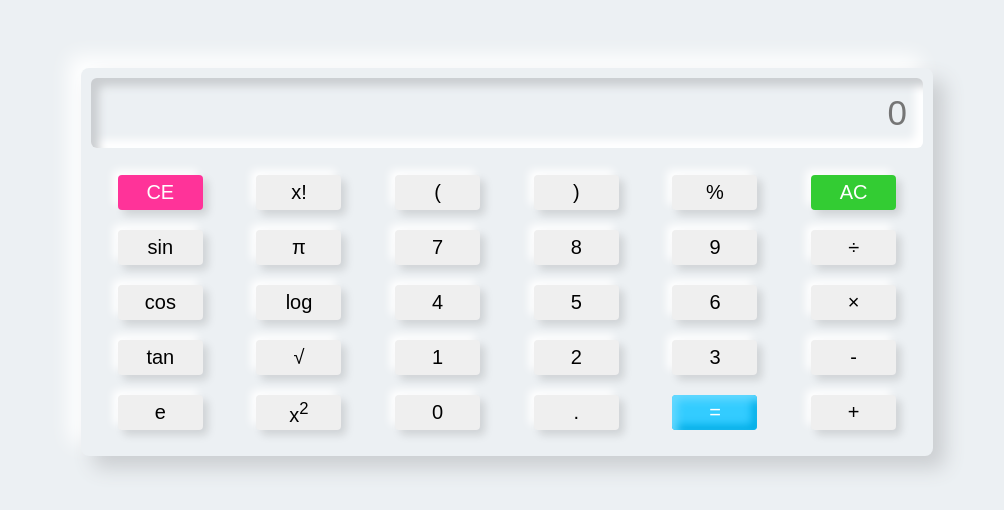
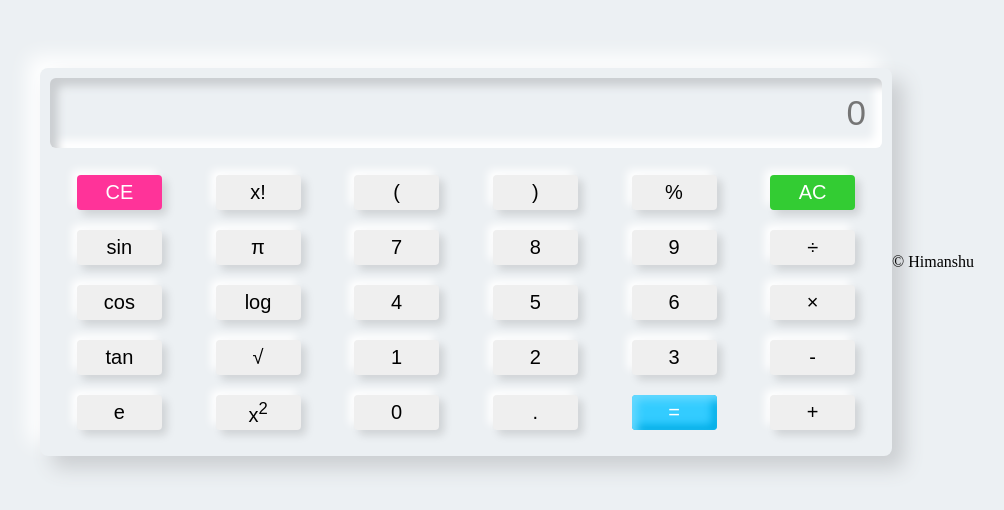
Before and after one commit to HKSNGU/Calculator, a plain HTML site: page index.html in a window 1280 px wide. Shown: the part 138-648 px from the top of the page, without its empty margins (133-1137 px from the left). Drawn offline with Linux system fonts and the light colour scheme.

Commit message:
Update index.html

```diff
--- a/index.html
+++ b/index.html
@@ -48,4 +48,7 @@
     </div>
     <script src="app.js" charset="utf-8"></script>
   </body>
+  <footer>
+    © Himanshu
+  </footer>
 </html>
```
